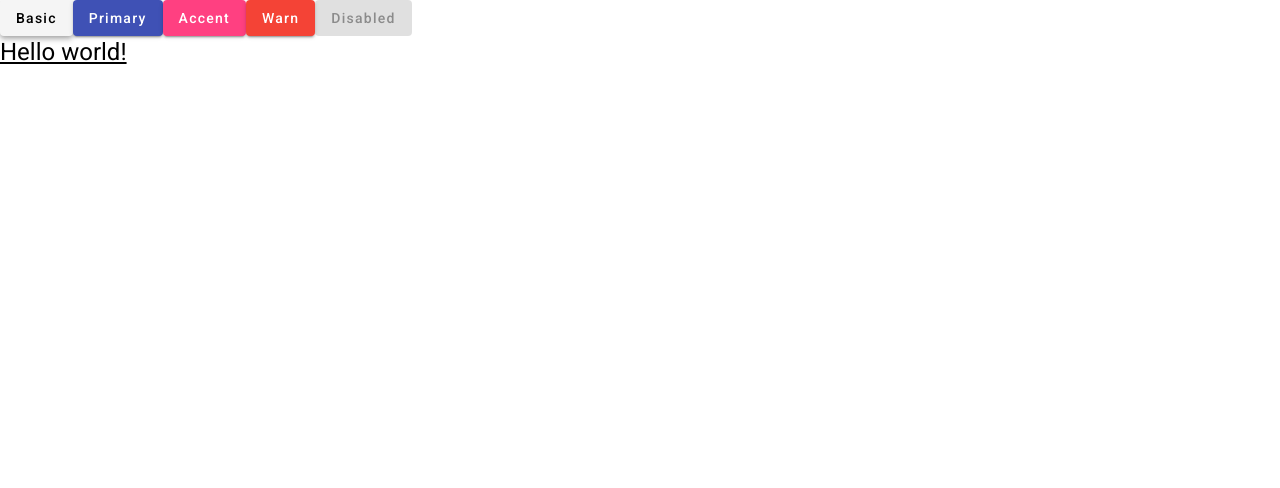
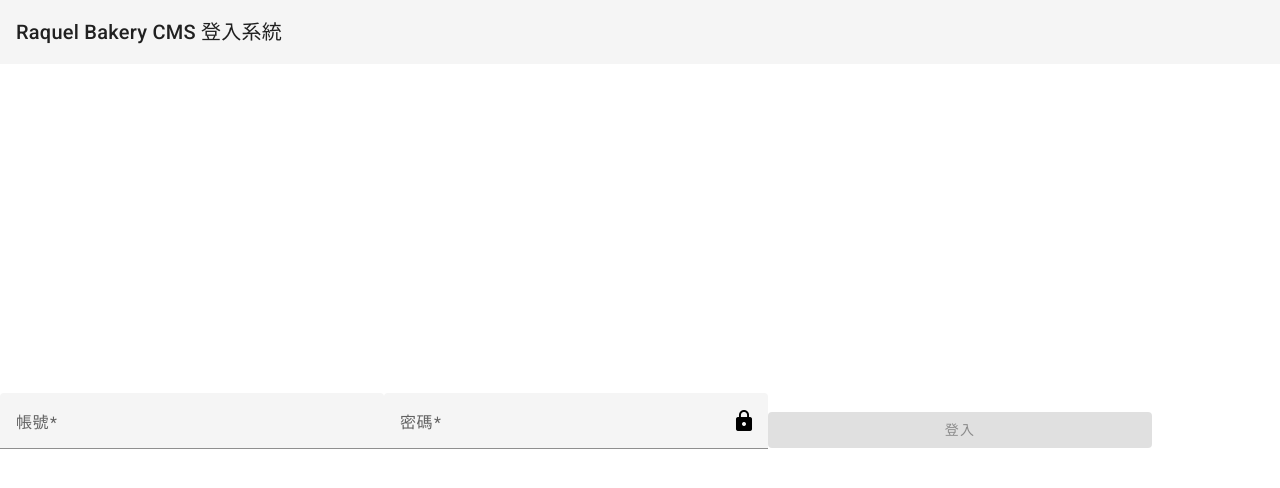
Before and after one commit to RaquelYang/Raquel-bakery, an Angular app: page / in a window 1280 px wide. Shown: the top 488 px of the page. Built offline with nearby package versions, Linux system fonts and the light colour scheme.

Commit message:
加入登入頁面與程式邏輯

```diff
--- a/src/app/app.component.html
+++ b/src/app/app.component.html
@@ -1,9 +1,44 @@
-<button mat-raised-button>Basic</button>
-<button mat-raised-button color="primary">Primary</button>
-<button mat-raised-button color="accent">Accent</button>
-<button mat-raised-button color="warn">Warn</button>
-<button mat-raised-button disabled>Disabled</button>
+<div class="h-screen">
+  <mat-toolbar>
+    <span>Raquel Bakery CMS 登入系統</span>
+  </mat-toolbar>
+  <div class="h-form flex items-center">
+    <form class="text-center" [formGroup]="form">
+      <mat-form-field class="w-96">
+        <mat-label>帳號</mat-label>
+        <input
+          matInput
+          type="text"
+          placeholder="請輸入帳號"
+          formControlName="account"
+        >
+        @if (account?.hasError('required')) {
+          <mat-error>帳號為必填</mat-error>
+        }
+      </mat-form-field>
+      <mat-form-field class="w-96">
+        <mat-label>密碼</mat-label>
+        <input
+          matInput
+          [type]="lock ? 'password' : 'text'"
+          placeholder="請輸入密碼"
+          formControlName="password"
+        >
+          <button type='button' matSuffix mat-icon-button (click)="lock = !lock;">
+            <mat-icon *ngIf="lock; else tLockOpen">lock</mat-icon>
+            <ng-template #tLockOpen>
+              <mat-icon>lock_open</mat-icon>
+            </ng-template>
+          </button>
 
-<h1 class="text-3xl font-bold underline">
-  Hello world!
-</h1>
+        @if (password?.hasError('required')) {
+          <mat-error>密碼為必填</mat-error>
+        }
+      </mat-form-field>
+      <div class="w-96 inline-block">
+        <button class="w-full" mat-raised-button color="primary" [disabled]="form.invalid">登入</button>
+      </div>
+    </form>
+  </div>
+
+</div>
--- a/src/app/app.component.scss
+++ b/src/app/app.component.scss
@@ -0,0 +1,3 @@
+.h-form {
+  height: calc(100vh - 64px);
+}
--- a/src/app/app.component.ts
+++ b/src/app/app.component.ts
@@ -2,14 +2,33 @@ import { Component } from '@angular/core';
 import { CommonModule } from '@angular/common';
 import { RouterOutlet } from '@angular/router';
 import {MatButtonModule} from '@angular/material/button';
+import {MatInputModule} from '@angular/material/input';
+import {MatToolbarModule} from '@angular/material/toolbar';
+import {MatIconModule} from '@angular/material/icon';
+import { AbstractControl, FormBuilder, FormGroup, ReactiveFormsModule, Validators } from '@angular/forms';
 
 @Component({
   selector: 'app-root',
   standalone: true,
-  imports: [CommonModule, RouterOutlet, MatButtonModule],
+  imports: [CommonModule, RouterOutlet, MatButtonModule, MatInputModule, MatToolbarModule, ReactiveFormsModule,MatIconModule],
   templateUrl: './app.component.html',
   styleUrl: './app.component.scss'
 })
 export class AppComponent {
-  title = 'Raquel-bakery';
+  lock = true;
+  form: FormGroup = this.fb.group({
+    account: ['', Validators.required],
+    password: ['', Validators.required]
+  });
+
+  constructor(private fb: FormBuilder) {}
+
+
+  get account(): AbstractControl {
+    return this.form.controls['account'];
+  }
+
+  get password(): AbstractControl {
+    return this.form.controls['password'];
+  }
 }
```
